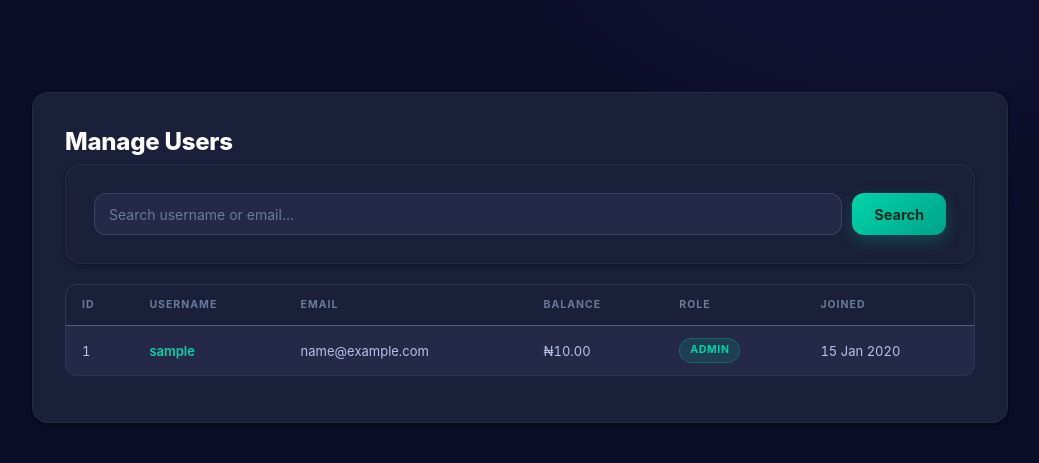
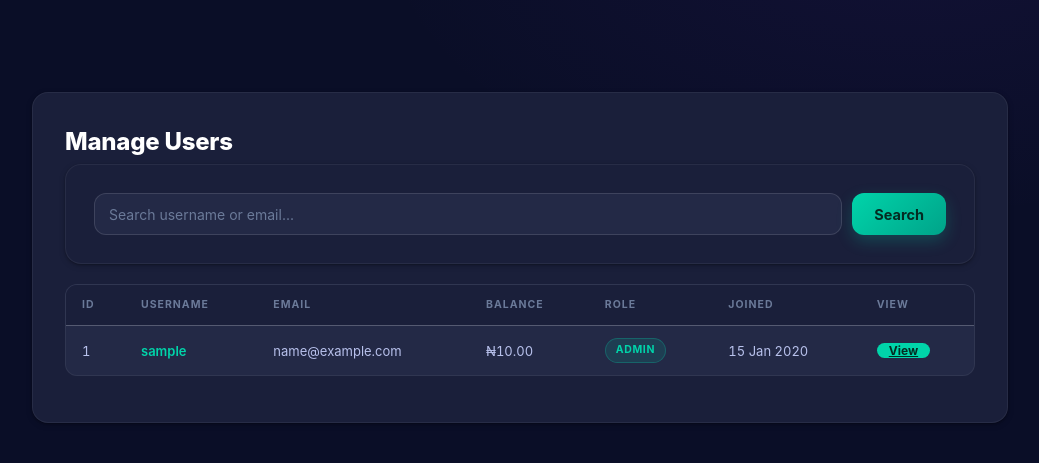
Before and after one commit to Flowboyz/lottery, a Flask app: template templates/admin/users.html in a window 1280 px wide. Shown: the top 463 px of the page, without its empty margins (240-1279 px from the left). Run offline with Flask 3, Linux system fonts and the light colour scheme; the template is opened without the code that fills it: values that come from a table or form of the project are taken from there, others are empty; tables that the repository leaves empty hold one stand-in row (values such as "Sample post").

Commit message:
view users

```diff
--- a/templates/admin/users.html
+++ b/templates/admin/users.html
@@ -41,6 +41,7 @@
                             <th>Balance</th>
                             <th>Role</th>
                             <th>Joined</th>
+                            <th>View</th>
                         </tr>
                     </thead>
                     <tbody>
@@ -55,6 +56,7 @@
                             <td>{{ naira(user.balance) }}</td>
                             <td><span class="role-badge role-{{ user.role }}">{{ user.role }}</span></td>
                             <td>{{ user.created_at.strftime('%d %b %Y') }}</td>
+                            <td><a href="{{ url_for('admin.user_detail', user_id=user.id) }}" class="small-btn">View</a></td>
                         </tr>
                         {% endfor %}
                     </tbody>
```
